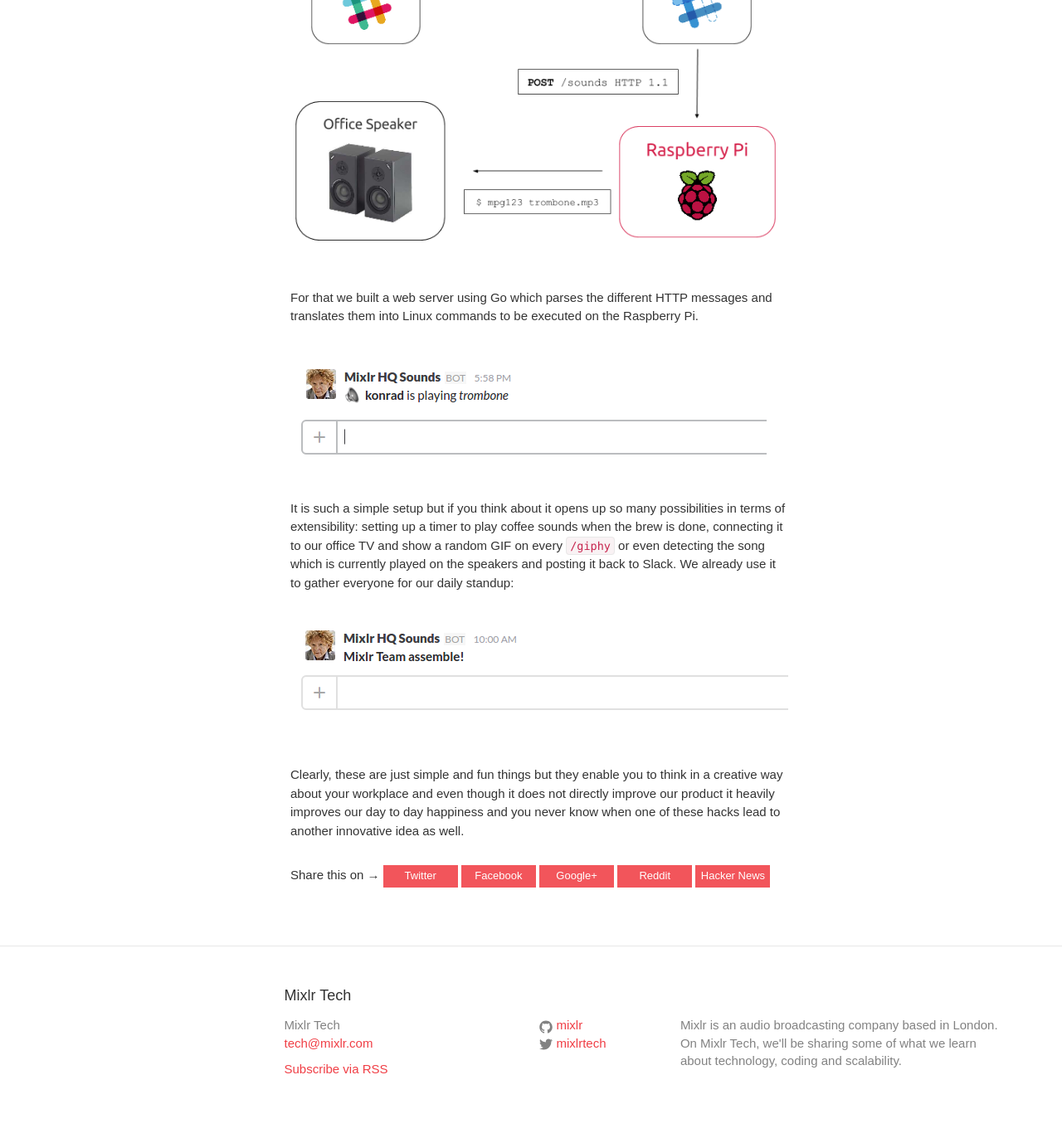
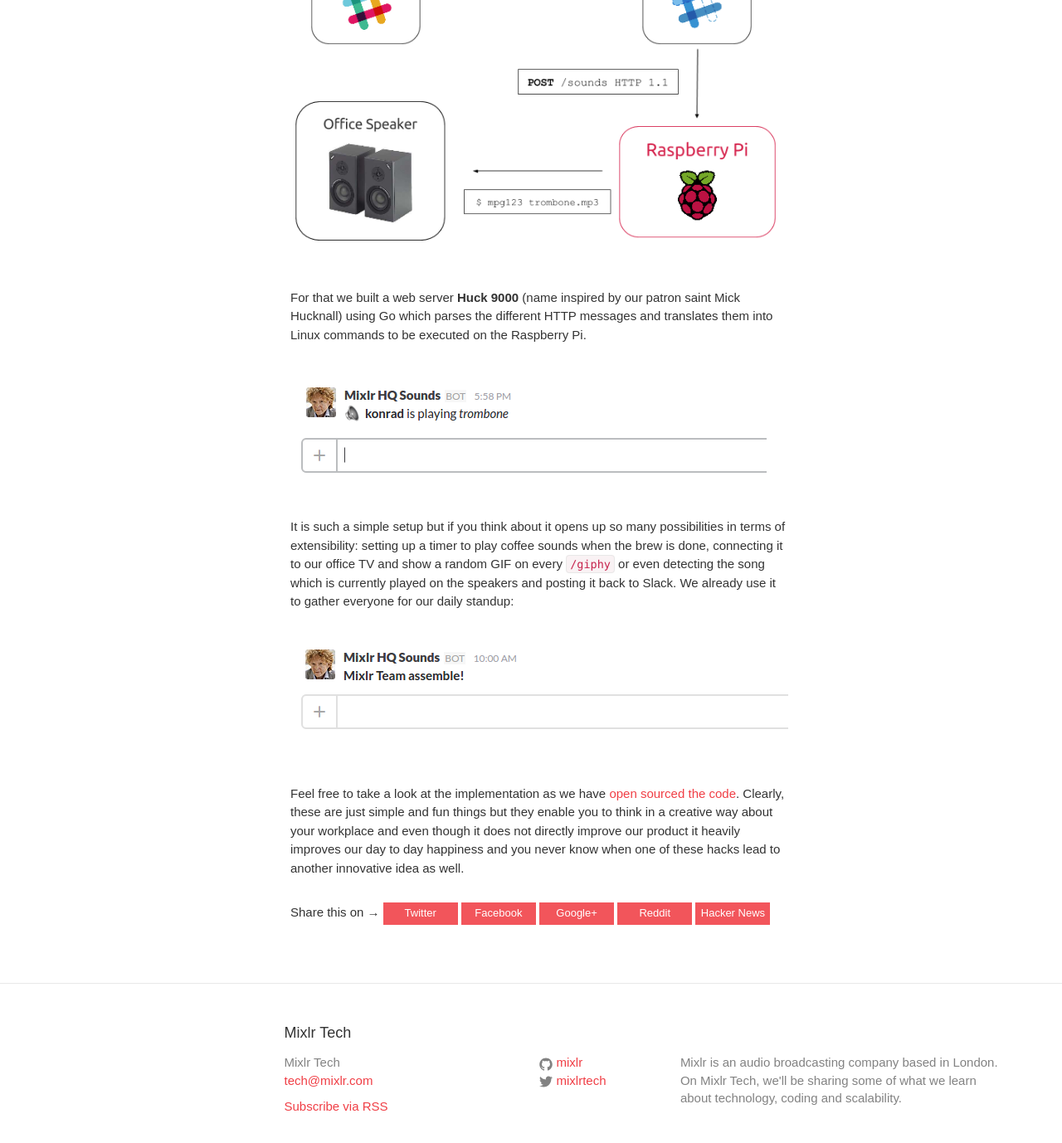
Before and after one commit to mixlr/mixlr.github.io, a Jekyll site: the page built from _posts/2016-03-31-five-ways-to_use-slack-sounds.markdown, in a window 1280 px wide and 1400 px high, scrolled down 1504 px. Shown: the top 1378 px of the window at 83% size. Built offline with Jekyll 4.4.1, drawn with Linux system fonts in a browser that asks for light colours; some web fonts are replaced; comment, search, counter and statistics services are not loaded; before the commit the page ends 2859 px from its top, so only the background shows below that; some of the changed text lies outside the part shown.

Commit message:
Add link to GitHub project

```diff
--- a/_posts/2016-02-17-five-ways-to_use-slack-sounds.markdown
+++ b/_posts/2016-03-31-five-ways-to_use-slack-sounds.markdown
@@ -30,7 +30,7 @@
 
 ![A Slack command triggers the Slack webhook to post to our Raspberry Pi which then in turn plays a sound on our office speakers](/images/slack-sounds-diagram.png)
 
-For that we built a web server using Go which parses the different HTTP messages and translates them into Linux commands to be executed on the Raspberry Pi.
+For that we built a web server **Huck 9000** (name inspired by our patron saint Mick Hucknall) using Go which parses the different HTTP messages and translates them into Linux commands to be executed on the Raspberry Pi.
 
 ![Mixlr HQ Sounds reporting back to Slack which sound is played](/images/slack-sounds-trombone.png)
 
@@ -38,4 +38,4 @@
 
 ![Mixlr HQ Sounds summoning everyone for daily standup](/images/slack-sounds-standup.png)
 
-Clearly, these are just simple and fun things but they enable you to think in a creative way about your workplace and even though it does not directly improve our product it heavily improves our day to day happiness and you never know when one of these hacks lead to another innovative idea as well.
+Feel free to take a look at the implementation as we have [open sourced the code](https://github.com/mixlr/huck-9000). Clearly, these are just simple and fun things but they enable you to think in a creative way about your workplace and even though it does not directly improve our product it heavily improves our day to day happiness and you never know when one of these hacks lead to another innovative idea as well.
```
Also changed, not shown: other parts of _posts/2016-03-31-five-ways-to_use-slack-sounds.markdown (+1 -1 lines).
